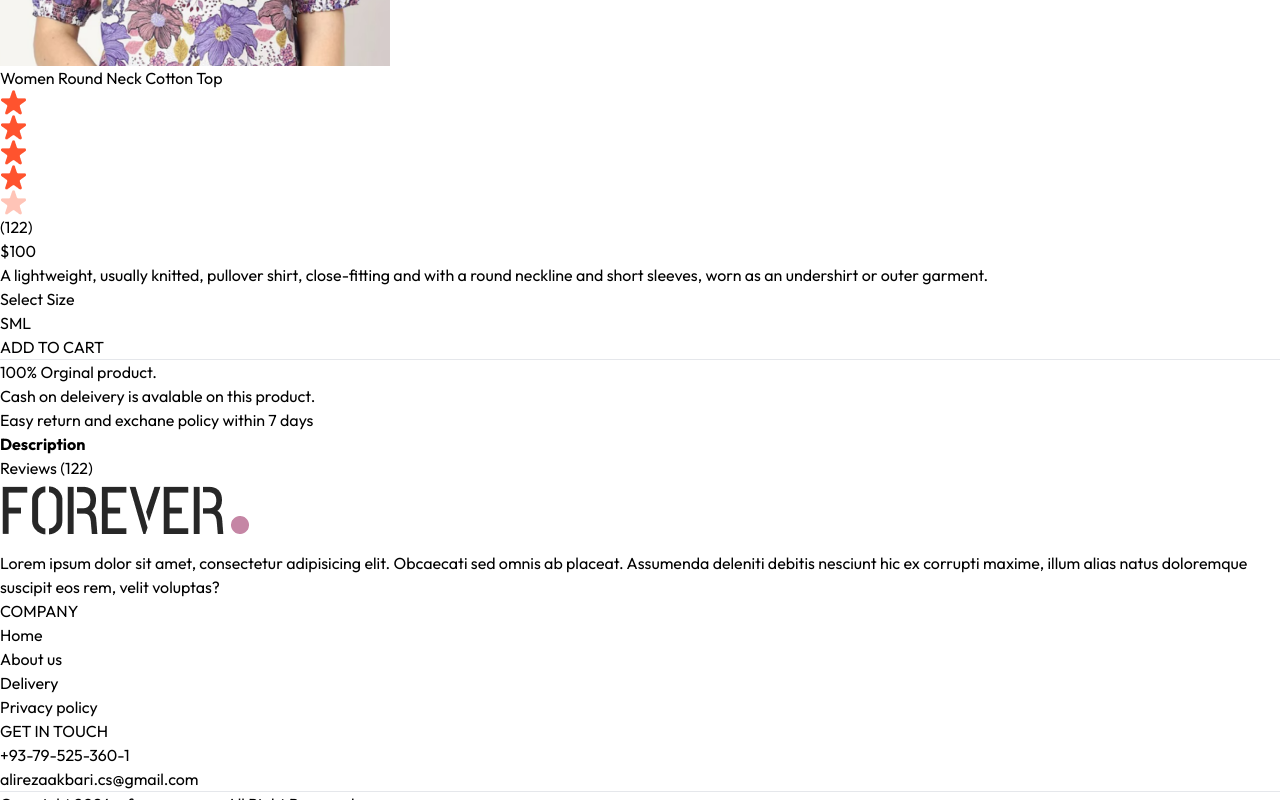
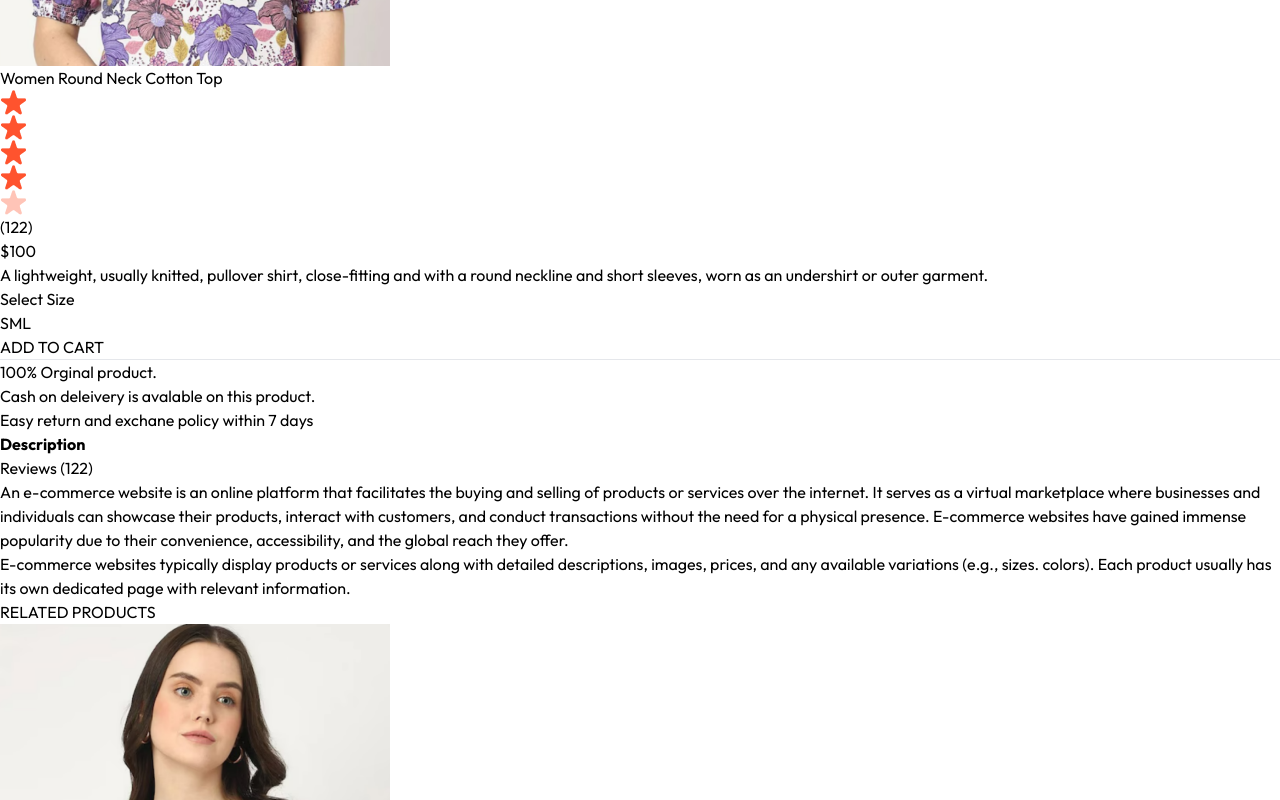
Before and after one commit to akbari-alireza/ECONMER-APP, a React (Vite) app: page /product/aaaaa in a window 1280 px wide. Shown: the part 1356-2156 px from the top of the page. Built offline with nearby package versions, Linux system fonts and the light colour scheme.

Commit message:
Related Products

```diff
--- a/src/components/RelatedProducts.tsx
+++ b/src/components/RelatedProducts.tsx
@@ -7,6 +7,7 @@ import ProductItem from './ProductItem';
 const RelatedProducts = ({category, subCategory}) => {
 
     const { products } = useContext(ShopContext);
+
     const [related, setRelated] = useState([]);
 
     useEffect(()=>{
@@ -21,6 +22,8 @@ const RelatedProducts = ({category, subCategory}) => {
     },[products, category, subCategory])
 
 
+
+
   return (
     <div className='my-24'>
         <div className='text-center text-3xl py-2'>
@@ -29,6 +32,8 @@ const RelatedProducts = ({category, subCategory}) => {
         <div className='grid grid-cols-2 sm:grid-cols-3 md:grid-cols-4 lg:grid-cols-5 gap-4 gap-y-6'>
             {related.map((item,index)=>(
                 <ProductItem key={index} id={item._id} name={item.name} price={item.price} image={item.image}/>
+
+
             ))}
         </div>
     </div>
--- a/src/pages/Product.tsx
+++ b/src/pages/Product.tsx
@@ -2,16 +2,16 @@ import React, { useContext, useEffect, useState } from 'react';
 import { useParams } from 'react-router-dom';
 import { ShopContext } from '../context/ShopContext';
 import { assets } from '../assets/frontend_assets/assets';
+import RelatedProducts from '../components/RelatedProducts';
 
 const ProductDetail: React.FC = () => {
 
     const { productID } = useParams();
     const {products, currency} = useContext(ShopContext)
-    const [productData,setProductData] = useState(false);
+    const [productData,setProductData] = useState();
     const [image, setImage] = useState('');
     const [size,setSize] = useState('')
 
- const myid = useParams()
 
     const fetchProductData = async () =>{
 
@@ -95,10 +95,14 @@ const ProductDetail: React.FC = () => {
                     <b className='border px-5 py-3 text-sm'>Description</b>
                     <p className='border px-5 py-3 text-sm'>Reviews (122)</p>
                   </div>
-                  <div>
-
+                  <div className='flex flex-col gap-4 border px-6 py-6 text-sm'>
+                    <p>An e-commerce website is an online platform that facilitates the buying and selling of products or services over the internet. It serves as a virtual marketplace where businesses and individuals can showcase their products, interact with customers, and conduct transactions without the need for a physical presence. E-commerce websites have gained immense popularity due to their convenience, accessibility, and the global reach they offer.</p>
+                    <p>E-commerce websites typically display products or services along with detailed descriptions, images, prices, and any available variations (e.g., sizes. colors). Each product usually has its own dedicated page with relevant information.</p>
                   </div>
                 </div>
+        {/* Related Product */}
+
+        <RelatedProducts category={productData.category} subCategory={productData.subCategory} />
 
         </div>
 
```
